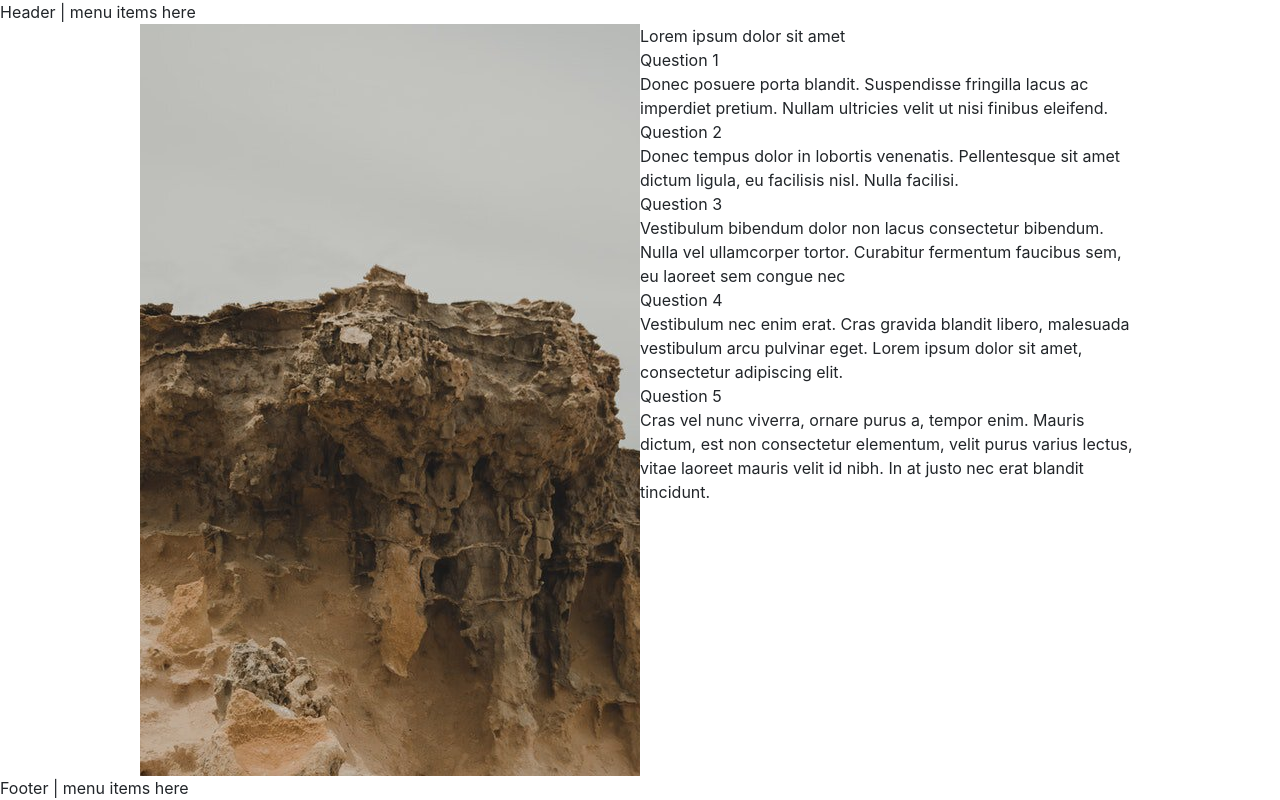
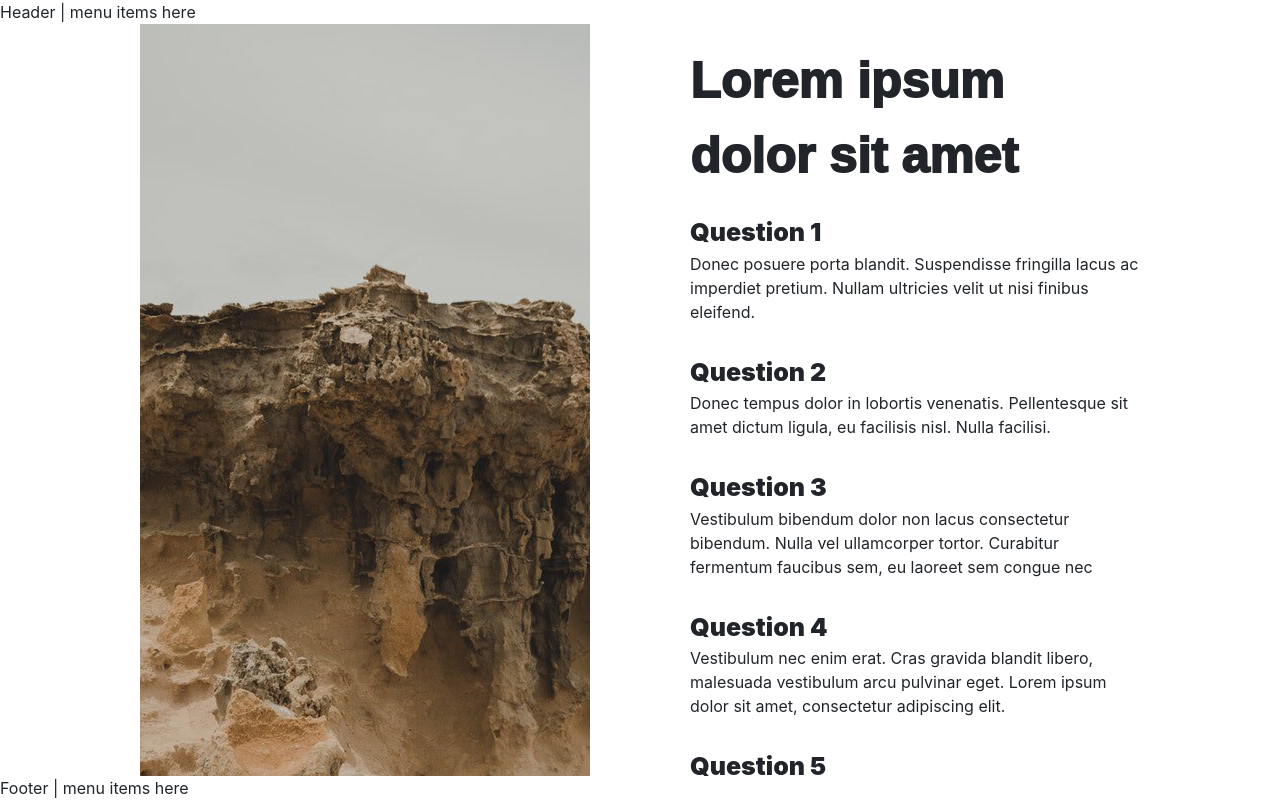
Before and after one commit to ArdenMendoza/ListingPage, a React (Create React App) app: page /itemDetails/1001 in a window 1280 px wide. Built offline with nearby package versions, Linux system fonts and the light colour scheme.

Commit message:
improved stylings

```diff
--- a/src/index.css
+++ b/src/index.css
@@ -28,9 +28,9 @@ a:hover{
   text-transform: uppercase;
   font-family: Arial;
   font-size: 11px;
-  color: blue;
+  color: rgb(89, 89, 216);
   text-align: left;
-  font-weight: bold;
+  font-weight: bolder;
 }
 
 .cardLink:before {
@@ -59,3 +59,25 @@ a:hover{
   border: none;
   text-align: left;
 }
+
+.ItemDetailTitle {
+  font-size: 50px;
+  font-family: Arial;
+  font-weight: 1000;
+  padding: 20px 0px 20px 0px;
+}
+
+.itemDetailRightPanel {
+  height: '100%';
+  padding-left: 100px;
+  overflow-y: auto;
+}
+
+.itemDetailQGroup {
+  padding-bottom: 30px;
+}
+
+.itemDetailQLabel {
+  font-size: 25px;
+  font-weight: 1000;
+}
```
